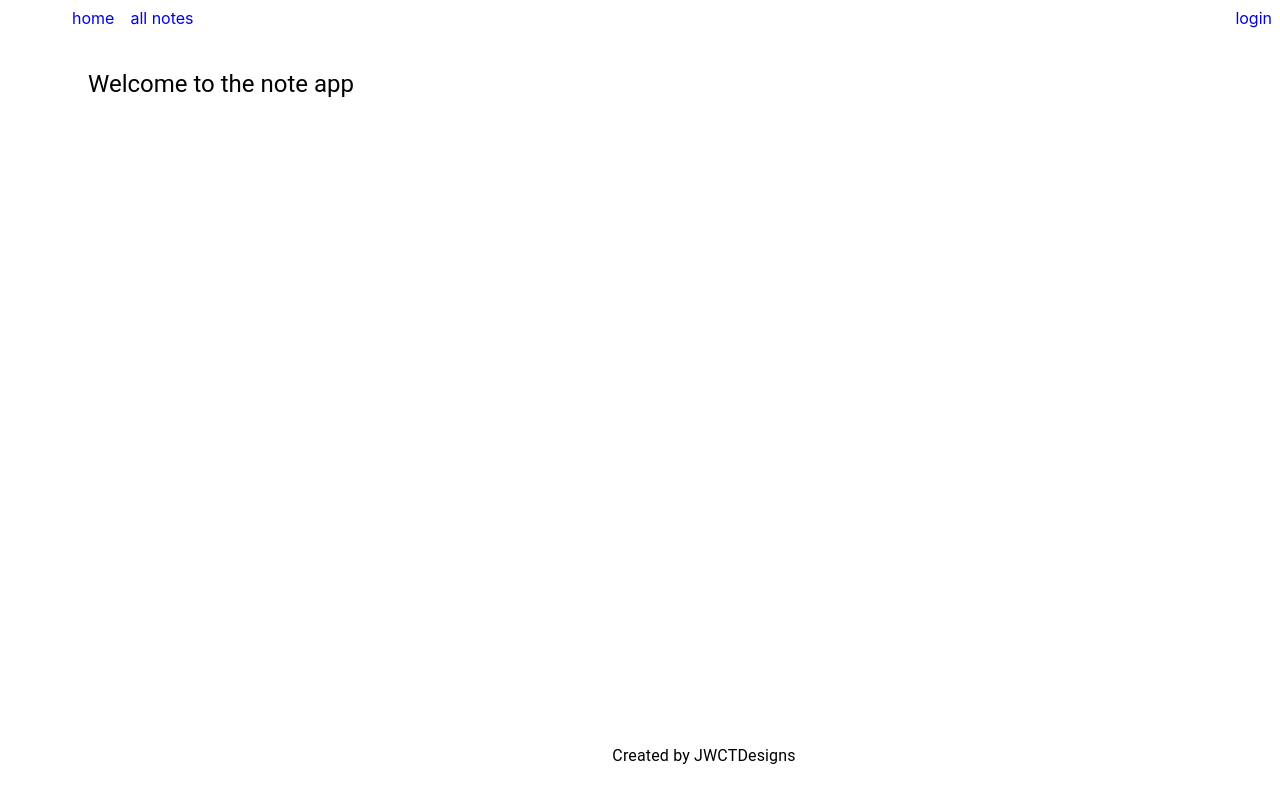
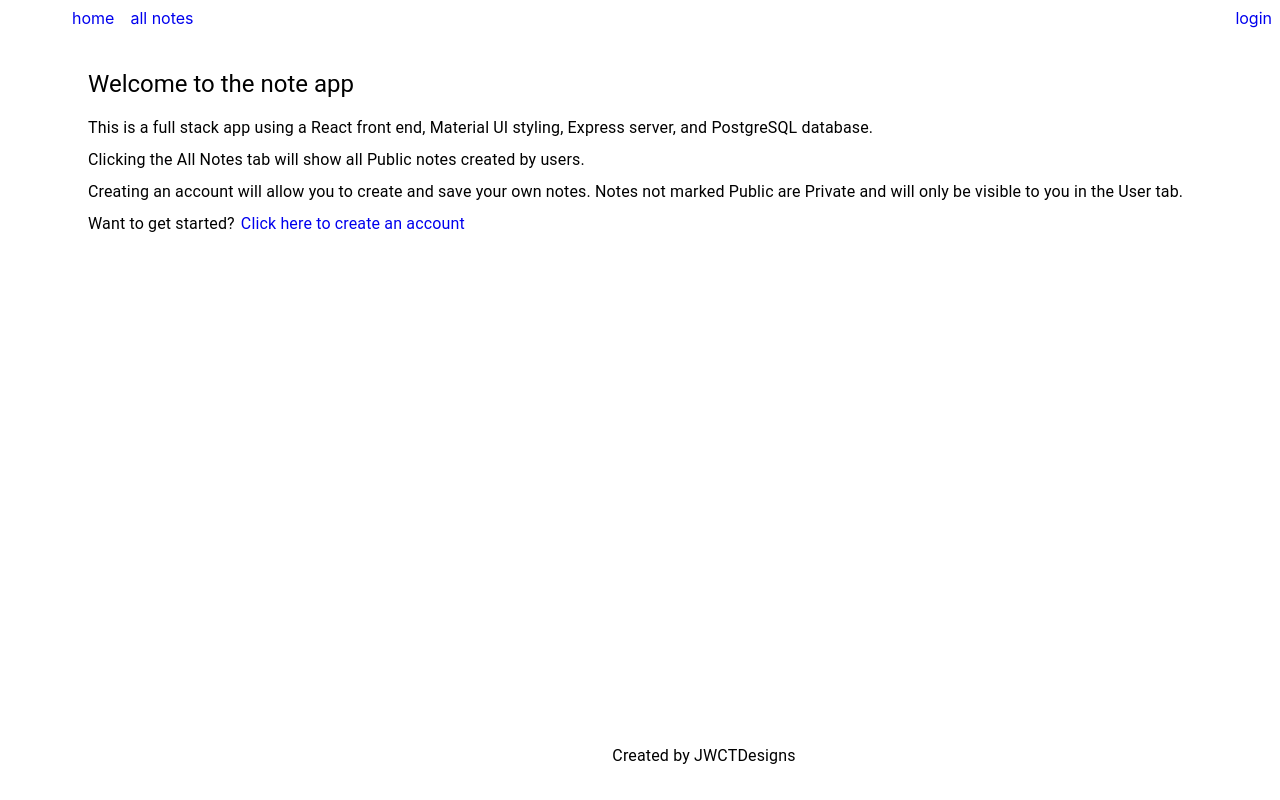
Before and after one commit to JWCTempleton/full-stack-notes-app, a React (Create React App) app in the folder notes-frontend/: page / in a window 1280 px wide. Shown: the top 800 px of the page. Built offline with nearby package versions, Linux system fonts and the light colour scheme; no server answers.

Commit message:
Added some intro text to home page component

```diff
--- a/notes-frontend/src/components/Home.js
+++ b/notes-frontend/src/components/Home.js
@@ -1,4 +1,5 @@
 import { Typography } from "@mui/material";
+import { Link } from "react-router-dom";
 
 const Home = () => {
   return (
@@ -8,6 +9,27 @@ const Home = () => {
       <Typography variant="h5" sx={{ pt: 4, pl: 3 }}>
         Welcome to the note app
       </Typography>
+      <Typography sx={{ pl: 3, pt: 2 }}>
+        This is a full stack app using a React front end, Material UI styling,
+        Express server, and PostgreSQL database.
+      </Typography>
+      <Typography sx={{ pl: 3, pt: 1 }}>
+        Clicking the All Notes tab will show all Public notes created by users.
+      </Typography>
+      <Typography sx={{ pl: 3, pt: 1 }}>
+        Creating an account will allow you to create and save your own notes.
+        Notes not marked Public are Private and will only be visible to you in
+        the User tab.
+      </Typography>
+      <Typography sx={{ pl: 3, pt: 1 }}>
+        Want to get started?
+        <Link
+          to="/login"
+          style={{ paddingLeft: "6px", textDecoration: "none" }}
+        >
+          Click here to create an account
+        </Link>
+      </Typography>
     </div>
   );
 };
```
